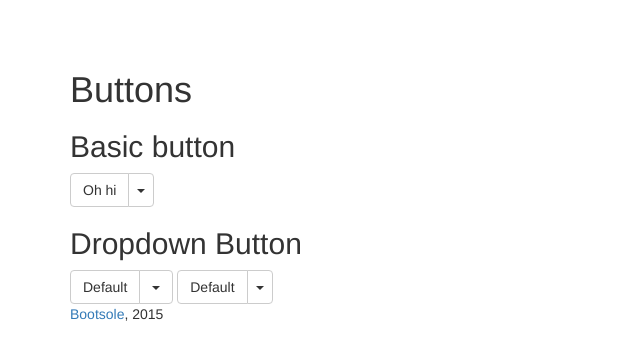
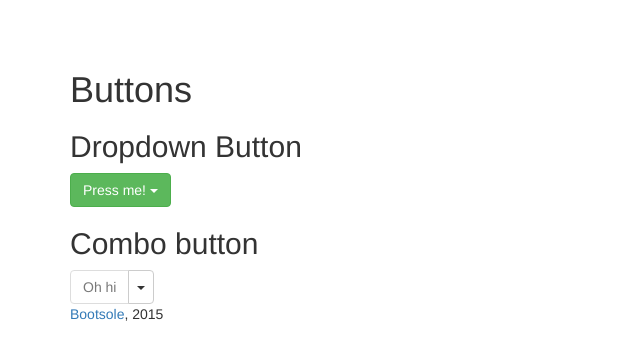
Before and after one commit to alexweissman/bootsole, a PHP site: page /examples/buttons.php in a window 1280 px wide. Shown: the top 360 px of the page, without its empty margins (0-640 px from the left). Run offline with PHP 8.4, Linux system fonts and the light colour scheme.

Commit message:
Buttons can be hidden

```diff
--- a/bootsole/htmlbuilder/componentbuilder.php
+++ b/bootsole/htmlbuilder/componentbuilder.php
@@ -69,7 +69,7 @@ class ButtonBuilder extends HtmlBuilder {
     protected $_name = "";
     protected $_label = "";
     protected $_active = "";
-    protected $_disabled = "";
+    protected $_display = "";
 
     public function __construct($content = [], $template_file = null, $options = []){
         // Load the specified template, or the default button template
@@ -78,7 +78,7 @@ class ButtonBuilder extends HtmlBuilder {
         else {
             parent::__construct($content, null, $options = []);
             parent::setTemplate("
-                <button type='{{_type}}' name='{{_name}}' class='btn {{_classes}} {{_active}}' {{_disabled}} {{_data}}>
+                <button type='{{_type}}' name='{{_name}}' class='btn {{_classes}} {{_active}}' {{_display}} {{_data}}>
                     {{_label}}
                 </button>");
         }
@@ -95,9 +95,9 @@ class ButtonBuilder extends HtmlBuilder {
             $this->name($content['@name']);
         }
 
-        // Initialize @disabled if passed in
-        if (isset($content['@disabled']))
-            $this->_disabled = $content['@disabled'];
+        // Initialize @display if passed in
+        if (isset($content['@display']))
+            $this->_display = $content['@display'];
 
         // Initialize @active if passed in
         if (isset($content['@active']))
@@ -125,8 +125,13 @@ class ButtonBuilder extends HtmlBuilder {
         $this->_label = $label;
     }
 
-    public function disabled($disabled){
-        $this->_disabled = $disabled;
+    public function display($display){
+        switch($content){
+            case "show":
+            case "hidden":
+            case "disabled":    $this->_display = $display; break;
+            default:            throw new Exception("display must be 'show', 'hidden', or 'disabled'.");
+        }
     }
 
     public function name($name){
@@ -135,10 +140,13 @@ class ButtonBuilder extends HtmlBuilder {
 
     // Set contents and render
     public function render(){
+        if ($this->_display == "hidden")
+            return "";
+
         $this->setContent('_name', $this->_name);
         $this->setContent('_label', $this->_label);
         $this->setContent('_active', $this->_active);
-        $this->setContent('_disabled', $this->_disabled);
+        $this->setContent('_display', $this->_display);
 
         // Add data attributes for special button types
         if ($this->_type == "submit") {
--- a/examples/buttons.php
+++ b/examples/buttons.php
@@ -5,8 +5,8 @@ require_once("../bootsole/bootsole.php");
 $header_content = [
     "author" => "Alex Weissman",
     "site_title" => SITE_TITLE,
-    "page_title" => "Dropdown components",
-    "description" => "Dropdown components for Bootsole",
+    "page_title" => "Button components",
+    "description" => "Button components for Bootsole",
     "favicon_path" => PUBLIC_ROOT . "css/favicon.ico"
 ];
 
@@ -16,24 +16,23 @@ $content = [
     "heading_main" => "Buttons",
     "content" => [
         "@template" =>
-            "<h2>Basic button</h2>
-            {{basic_button}}
-            <h2>Dropdown Button</h2>
+            "<h2>Dropdown Button</h2>
             {{dropdown_button}}
+            <h2>Combo button</h2>
+            {{combo_button}}
             ",
         "@content" => [
-            "basic_button" => new ButtonGroupBuilder([
+            "combo_button" => new ButtonGroupBuilder([
                 "@items" => [
                     [
                         "@type" => "button",
                         "@label" => "Oh hi",
                         "@css_classes" => ["btn-default"],
                         "@name" => "basic",
+                        "@display" => "disabled"
                     ],
-
                     [
                         "@type" => "button",
-                        //"@label" => "Press me!",
                         "@css_classes" => ["btn-default"],
                         "@name" => "dropdown_addon",
                         "@align" => "inherit",
@@ -60,6 +59,8 @@ $content = [
 // Build a dropdown:
 $dropdown_content = [
     "@align" => "right",
+    "@label" => "Press me!",
+    "@css_classes" => ["btn-success"],
     "@items" => [
         "algebra" => [
             "@label" => "Algebra",
@@ -73,39 +74,10 @@ $dropdown_content = [
     ]
 ];
 
-$dropdown = new DropdownBuilder($dropdown_content);
+$dropdown = new DropdownButtonBuilder($dropdown_content);
 $pb = new PageBuilder($content);
 
-$pb->getContent("content")->setContent("basic_dropdown", $dropdown);
-$pb->getContent("content")->setContent("dropdown_button",
-    [ '@template' => '
-<div class="btn-group" role="group" aria-label="...">
-  <button type="button" class="btn btn-default">Default</button>
-
-  <div class="btn-group" role="group">
-    <button type="button" class="btn btn-default dropdown-toggle" data-toggle="dropdown" aria-expanded="false">
-      <span class="caret"></span>
-    </button>
-    <ul class="dropdown-menu" role="menu">
-      <li><a href="#">Dropdown link</a></li>
-      <li><a href="#">Dropdown link</a></li>
-    </ul>
-  </div>
-</div>
-<!-- Split button -->
-<div class="btn-group">
-  <button type="button" class="btn btn-default">Default</button>
-
-  <button type="button" class="btn btn-default dropdown-toggle" data-toggle="dropdown" aria-expanded="false">
-    <span class="caret"></span>
-    <span class="sr-only">Toggle Dropdown</span>
-  </button>
-  {{dropdown}}
-</div>',
-    '@content' => [
-        'dropdown' => $dropdown
-    ]
-    ]);
+$pb->getContent("content")->setContent("dropdown_button", $dropdown);
 
 echo $pb->render();
 
--- a/js/bootsole.js
+++ b/js/bootsole.js
@@ -38,12 +38,16 @@ $(document).ready(function() {
         console.error("The select2 plugin has not been added.");
     }
 
-    // Initialize formValidation and validate the form immediately
-    $('form').formValidation({
-        live: 'enabled',
-        message: 'This value is not valid',
-        submitButtons: 'button[type="submit"]'
-    }).formValidation('validate');
-
+    // Initialize form validation, if included
+    if (jQuery().formValidation){
+        $('form').formValidation({
+            live: 'enabled',
+            message: 'This value is not valid',
+            button: {
+                // The submit buttons selector
+                selector: '[type="submit"]'
+            }
+        }).formValidation('validate');
+    }
 
 });
```
Also changed, not shown: index.php (+7 -6 lines).
